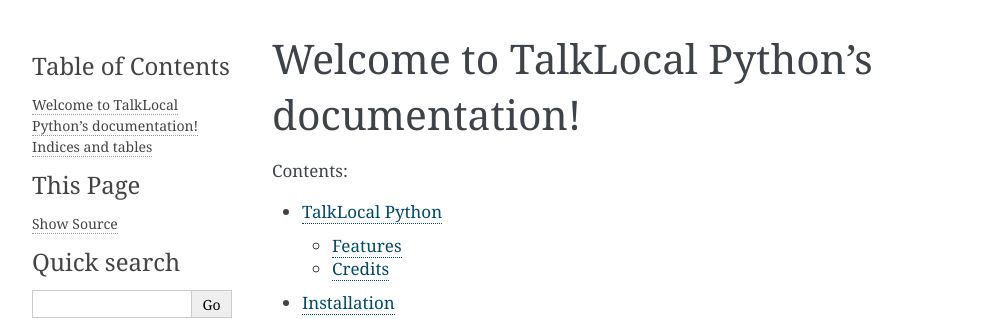
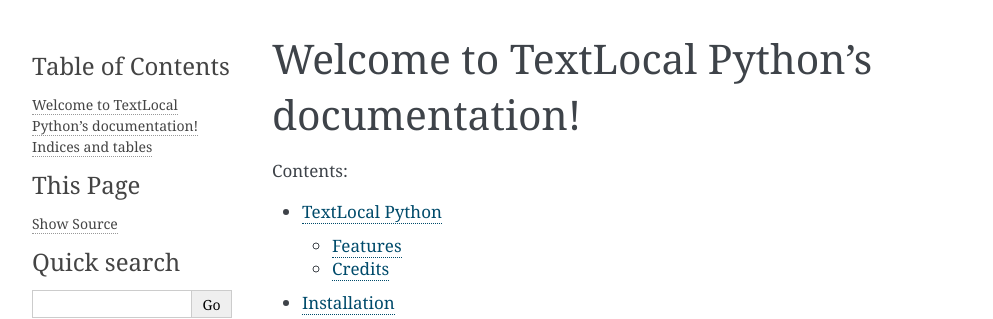
Before and after one commit to proceduretech/textlocal-python, a Sphinx documentation site: the page built from docs/index.rst, in a window 1280 px wide. Shown: the top 319 px of the page, without its empty margins (148-1141 px from the left). Built offline with Sphinx 7.4.7, drawn with Linux system fonts in a browser that asks for light colours; pages that are not in the unit, such as notebooks, are missing from menus; the version number is read from the project's files by our own code.

Commit message:
Changes talklocal to textlocal

```diff
--- a/docs/conf.py
+++ b/docs/conf.py
@@ -1,7 +1,7 @@
 #!/usr/bin/env python
 # -*- coding: utf-8 -*-
 #
-# talklocal_python documentation build configuration file, created by
+# textlocal_python documentation build configuration file, created by
 # sphinx-quickstart on Fri Jun  9 13:47:02 2017.
 #
 # This file is execfile()d with the current directory set to its
@@ -22,7 +22,7 @@
 import sys
 sys.path.insert(0, os.path.abspath('..'))
 
-import talklocal_python
+import textlocal_python
 
 # -- General configuration ---------------------------------------------
 
@@ -47,7 +47,7 @@
 master_doc = 'index'
 
 # General information about the project.
-project = u'TalkLocal Python'
+project = u'TextLocal Python'
 copyright = u"2018,  The Procedure Technologies Pvt Ltd"
 author = u"Makarand Deshpande"
 
@@ -56,9 +56,9 @@
 # the built documents.
 #
 # The short X.Y version.
-version = talklocal_python.__version__
+version = textlocal_python.__version__
 # The full version, including alpha/beta/rc tags.
-release = talklocal_python.__version__
+release = textlocal_python.__version__
 
 # The language for content autogenerated by Sphinx. Refer to documentation
 # for a list of supported languages.
@@ -101,7 +101,7 @@
 # -- Options for HTMLHelp output ---------------------------------------
 
 # Output file base name for HTML help builder.
-htmlhelp_basename = 'talklocal_pythondoc'
+htmlhelp_basename = 'textlocal_pythondoc'
 
 
 # -- Options for LaTeX output ------------------------------------------
@@ -128,8 +128,8 @@
 # (source start file, target name, title, author, documentclass
 # [howto, manual, or own class]).
 latex_documents = [
-    (master_doc, 'talklocal_python.tex',
-     u'TalkLocal Python Documentation',
+    (master_doc, 'textlocal_python.tex',
+     u'TextLocal Python Documentation',
      u'Makarand Deshpande', 'manual'),
 ]
 
@@ -139,8 +139,8 @@
 # One entry per manual page. List of tuples
 # (source start file, name, description, authors, manual section).
 man_pages = [
-    (master_doc, 'talklocal_python',
-     u'TalkLocal Python Documentation',
+    (master_doc, 'textlocal_python',
+     u'TextLocal Python Documentation',
      [author], 1)
 ]
 
@@ -151,10 +151,10 @@
 # (source start file, target name, title, author,
 #  dir menu entry, description, category)
 texinfo_documents = [
-    (master_doc, 'talklocal_python',
-     u'TalkLocal Python Documentation',
+    (master_doc, 'textlocal_python',
+     u'TextLocal Python Documentation',
      author,
-     'talklocal_python',
+     'textlocal_python',
      'One line description of project.',
      'Miscellaneous'),
 ]
--- a/docs/index.rst
+++ b/docs/index.rst
@@ -1,4 +1,4 @@
-Welcome to TalkLocal Python's documentation!
+Welcome to TextLocal Python's documentation!
 ======================================
 
 .. toctree::
--- a/docs/usage.rst
+++ b/docs/usage.rst
@@ -2,6 +2,6 @@
 Usage
 =====
 
-To use TalkLocal Python in a project::
+To use TextLocal Python in a project::
 
-    import talklocal_python
+    import textlocal_python
--- a/setup.cfg
+++ b/setup.cfg
@@ -7,7 +7,7 @@
 search = version='{current_version}'
 replace = version='{new_version}'
 
-[bumpversion:file:talklocal_python/__init__.py]
+[bumpversion:file:textlocal_python/__init__.py]
 search = __version__ = '{current_version}'
 replace = __version__ = '{new_version}'
 
--- a/talklocal_python/__init__.py
+++ b/talklocal_python/__init__.py
@@ -1,6 +1,6 @@
 # -*- coding: utf-8 -*-
 
-"""Top-level package for TalkLocal Python."""
+"""Top-level package for TextLocal Python."""
 
 __author__ = """Makarand Deshpande"""
 __email__ = 'makarand@theprocedure.in'
```
Also changed, not shown: CONTRIBUTING.rst (+12 -12 lines), README.rst (+9 -9 lines), docs/installation.rst (+8 -8 lines), setup.py (+5 -5 lines), .github/ISSUE_TEMPLATE.md, 6 other files.
